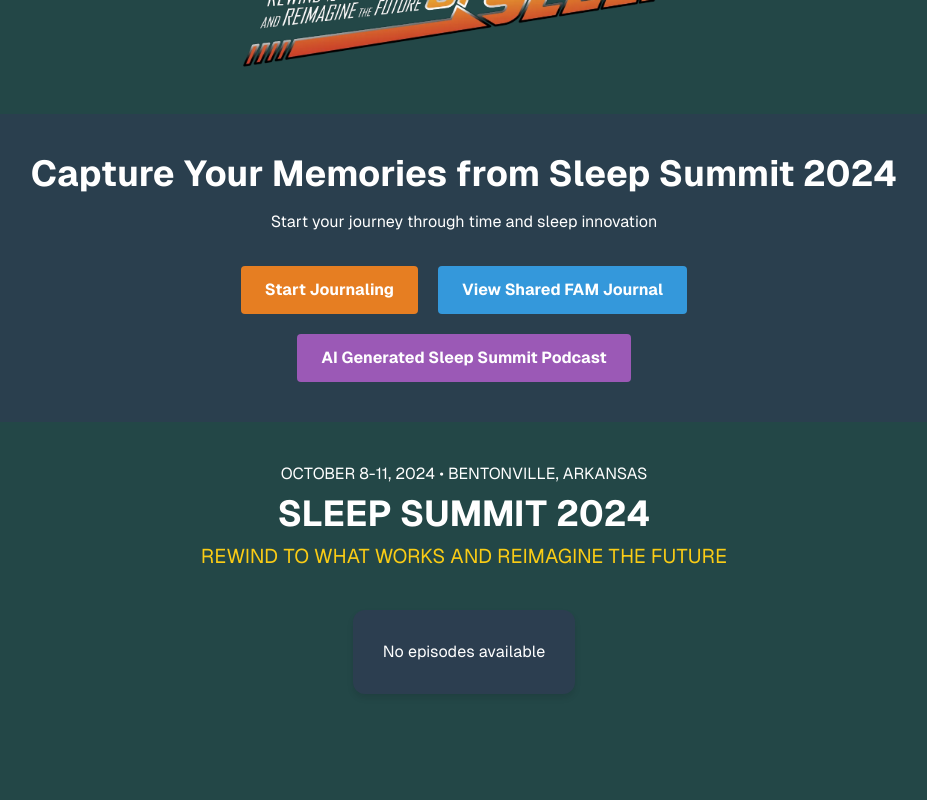
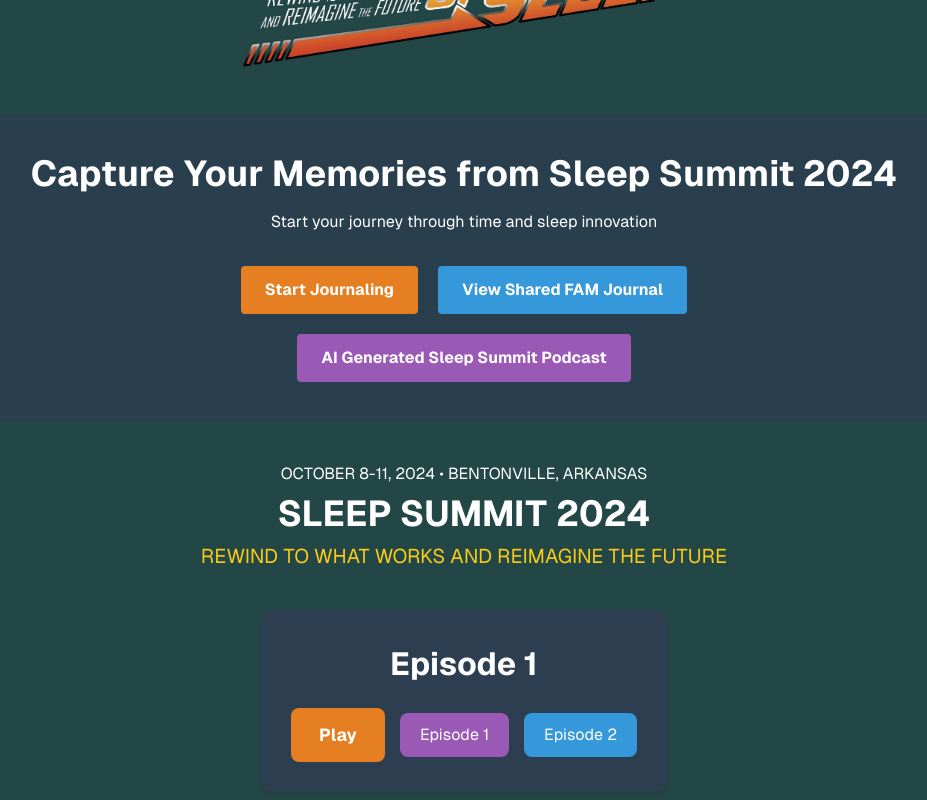
Before and after one commit to MattressAIBlake/SleepSummitAI, a Next.js app: page / in a window 1280 px wide. Shown: the part 252-1052 px from the top of the page, without its empty margins (176-1103 px from the left). Before the commit the page ends 966 px from the top, so only its background shows below. Built offline with nearby package versions, Linux system fonts and the light colour scheme.

Commit message:
debugging 5

```diff
--- a/app/page.tsx
+++ b/app/page.tsx
@@ -3,6 +3,21 @@ import Link from 'next/link';
 import dynamic from 'next/dynamic';
 
 const PodcastPlayer = dynamic(() => import('./components/PodcastPlayer'), { ssr: false });
+
+// Define your episodes data
+const episodes = [
+  {
+    id: '1',
+    title: 'Episode 1',
+    audioUrl: '/path/to/episode1.mp3',
+  },
+  {
+    id: '2',
+    title: 'Episode 2',
+    audioUrl: '/path/to/episode2.mp3',
+  },
+  // Add more episodes as needed
+];
 
 export default function Home() {
   return (
@@ -51,7 +66,7 @@ export default function Home() {
           <p className="text-xl text-yellow-400">REWIND TO WHAT WORKS AND REIMAGINE THE FUTURE</p>
         </div>
       </div>
-      <PodcastPlayer />
+      <PodcastPlayer episodes={episodes} />
     </div>
   );
 }
```
